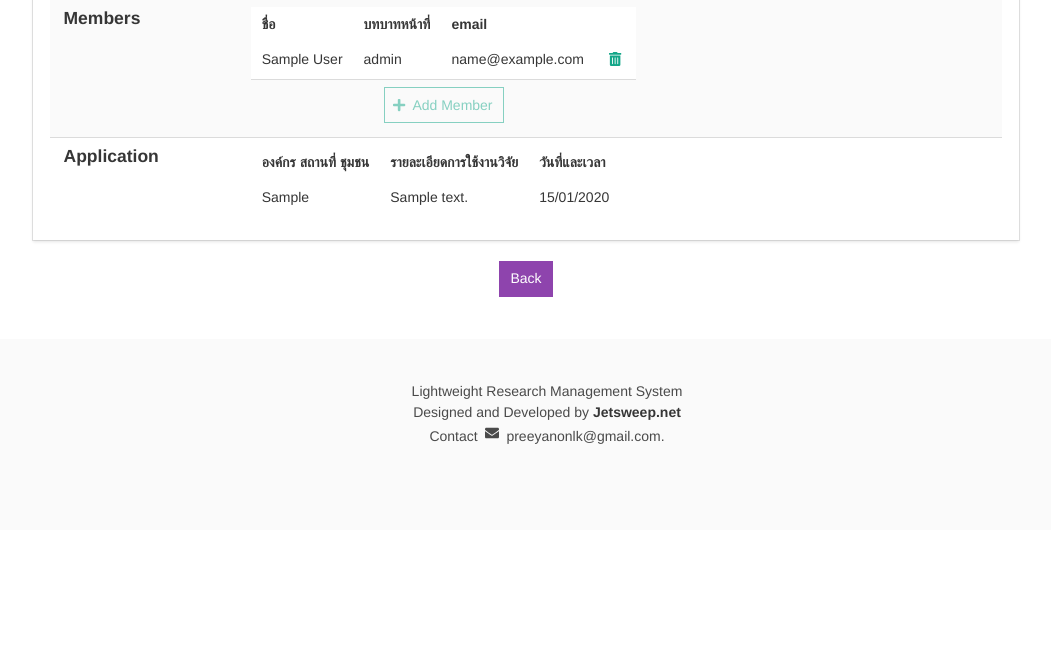
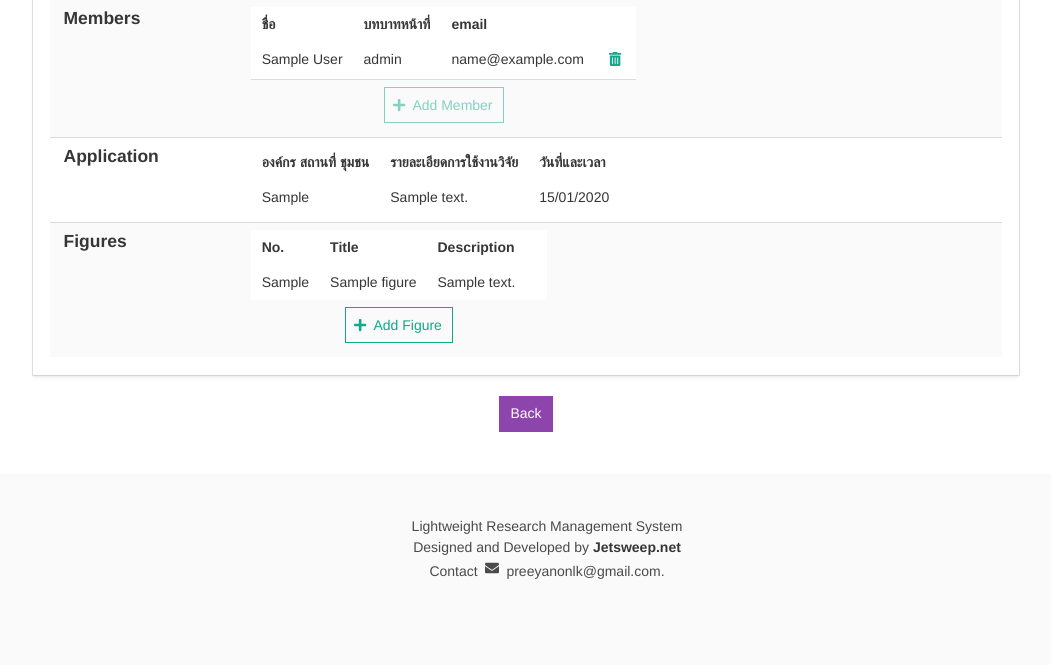
Before and after one commit to likit/stin-research-is, a Flask app: page /project/detail/1 in a window 1280 px wide. Shown: the part 770-1435 px from the top of the page, without its empty margins (93-1144 px from the left). Before the commit the page ends 1214 px from the top, so only its background shows below. Run offline with Flask 2, Linux system fonts and the light colour scheme; tables that the repository leaves empty hold one stand-in row (values such as "Sample post"); parts of the project's set-up code (start-up, migrations or seed data) failed here and were passed over; some libraries are stand-ins or nearby versions; some web fonts are replaced.

Commit message:
added a form, template, views for figure CRUD

```diff
--- a/erm/app/project/views.py
+++ b/erm/app/project/views.py
@@ -1,13 +1,23 @@
+import os
 import arrow
-from flask import render_template, request, redirect, url_for, flash
+from flask import render_template, request, redirect, url_for, flash, jsonify
 from flask_login import login_required, current_user
 
 from app import db
 from . import project_bp as project
 from .models import *
-from .forms import ProjectRecordForm, ApplicationForm, ProjectMemberForm
+from .forms import (ProjectRecordForm, ApplicationForm,
+                    ProjectMemberForm, ProjectFigureForm)
 from app.main.models import User
+import requests
+from pydrive.auth import ServiceAccountCredentials, GoogleAuth
+from pydrive.drive import GoogleDrive
 
+gauth = GoogleAuth()
+keyfile_dict = requests.get(os.environ.get('GOOGLE_APPLICATION_CREDENTIALS')).json()
+scopes = ['https://www.googleapis.com/auth/drive.appdata']
+gauth.credentials = ServiceAccountCredentials.from_json_keyfile_dict(keyfile_dict, scopes)
+drive = GoogleDrive(gauth)
 
 
 @project.route('/')
@@ -142,3 +152,47 @@ def remove_application(app_id):
     else:
         flash('Application has been removed.', 'success')
     return redirect(url_for('project.display_project', project_id=project_id))
+
+
+@project.route('/<int:project_id>/figure/add', methods=['GET', 'POST'])
+@login_required
+def add_figure(project_id):
+    form = ProjectFigureForm()
+    if request.method == 'POST':
+        if form.validate_on_submit():
+            new_figure = ProjectFigure()
+            new_figure.project_id = project_id
+            form.populate_obj(new_figure)
+            db.session.add(new_figure)
+            db.session.commit()
+            return redirect(url_for('project.display_project', project_id=project_id))
+    project = ProjectRecord.query.get(project_id)
+    return render_template('project/figure_add.html', project=project, form=form)
+
+
+@project.route('/figure/<int:figure_id>/edit', methods=['GET', 'POST'])
+@login_required
+def edit_figure(figure_id):
+    figure = ProjectFigure.query.get(figure_id)
+    form = ProjectFigureForm(obj=figure)
+    if request.method == 'POST':
+        if form.validate_on_submit():
+            form.populate_obj(figure)
+            db.session.add(figure)
+            db.session.commit()
+            return redirect(url_for('project.display_project', project_id=figure.project.id))
+    return render_template('project/figure_add.html', form=form)
+
+
+@project.route('/figure/<int:figure_id>/remove', methods=['GET', 'POST'])
+@login_required
+def remove_figure(figure_id):
+    figure = ProjectFigure.query.get(figure_id)
+    try:
+        db.session.delete(figure)
+        db.session.commit()
+    except:
+        flash('Error occurred.', 'danger')
+    else:
+        flash('Figure has been removed.', 'success')
+    return redirect(request.referrer)
--- a/erm/app/templates/project/detail.html
+++ b/erm/app/templates/project/detail.html
@@ -171,6 +171,53 @@
                         </table>
                     </td>
                 </tr>
+                <tr>
+                    <td class="title is-size-5">Figures</td>
+                    <td>
+                        <table class="table">
+                            <thead>
+                            <th>No.</th>
+                            <th>Title</th>
+                            <th>Description</th>
+                            <th></th>
+                            </thead>
+                            <tbody>
+                            {% for fig in project.figures %}
+                                <tr>
+                                    <td>{{ fig.fignum }}</td>
+                                    <td>{{ fig.title }}</td>
+                                    <td>{{ fig.desc }}</td>
+                                    <td>
+                                        {% if current_user == project.creator and current_user.is_authenticated %}
+                                        <a href="{{ url_for('project.edit_figure', figure_id=fig.id) }}">
+                                            <span class="icon">
+                                                <i class="fas fa-pencil-alt"></i>
+                                            </span>
+                                        </a>
+                                        <a href="{{ url_for('project.remove_figure', figure_id=fig.id) }}">
+                                            <span class="icon">
+                                                <i class="fas fa-trash-alt"></i>
+                                            </span>
+                                        </a>
+                                        {% endif %}
+                                    </td>
+                                </tr>
+                            {% endfor %}
+                            <tr>
+                                <td colspan="4" class="has-text-centered">
+                                    <a class="is-link is-outlined button"
+                                       href="{{ url_for('project.add_figure', project_id=project.id) }}"
+                                        >
+                                        <span class="icon">
+                                            <i class="fas fa-plus"></i>
+                                        </span><span>Add Figure</span>
+                                    </a>
+                                </td>
+                            </tr>
+                            </tbody>
+                        </table>
+                    </td>
+                </tr>
             </table>
             </div>
             <div class="has-text-centered">
```
Also changed, not shown: erm/app/project/forms.py (+6 -1 lines), erm/app/templates/project/figure_add.html (added, +49 -0 lines).
